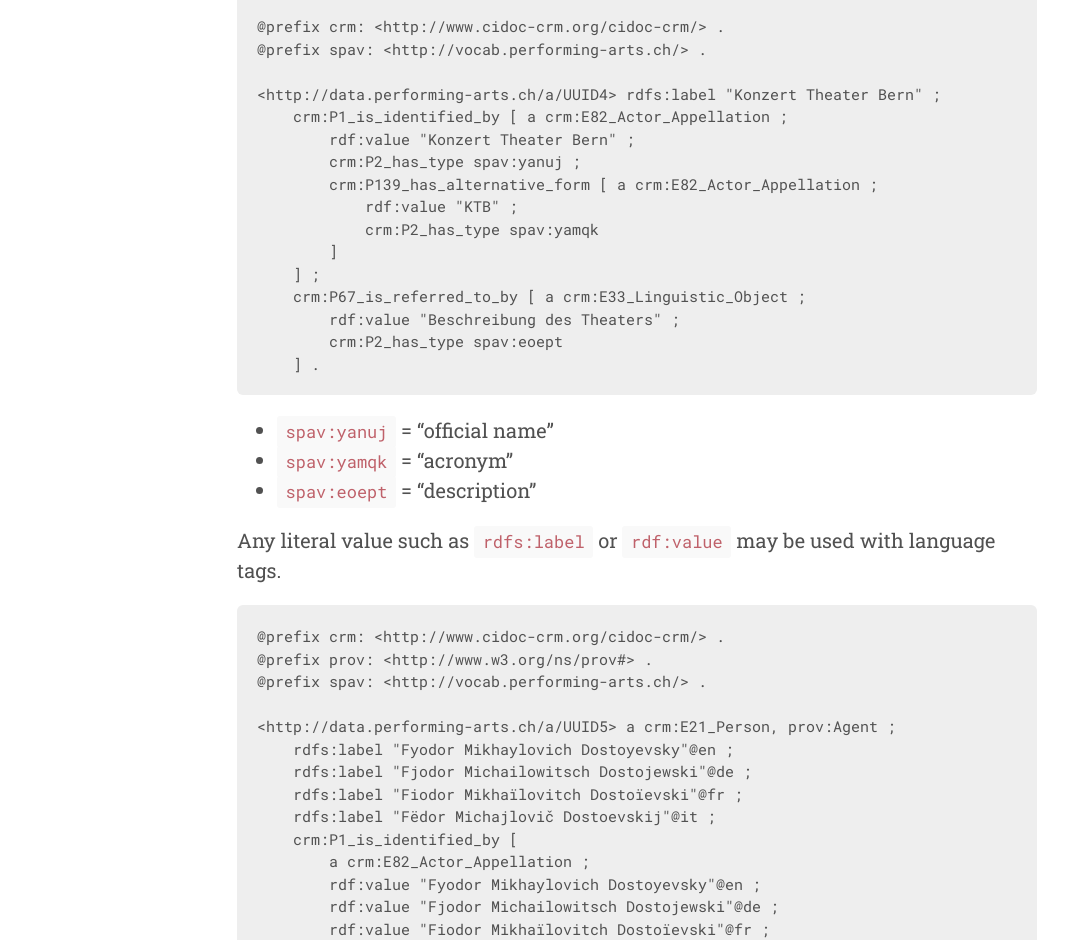
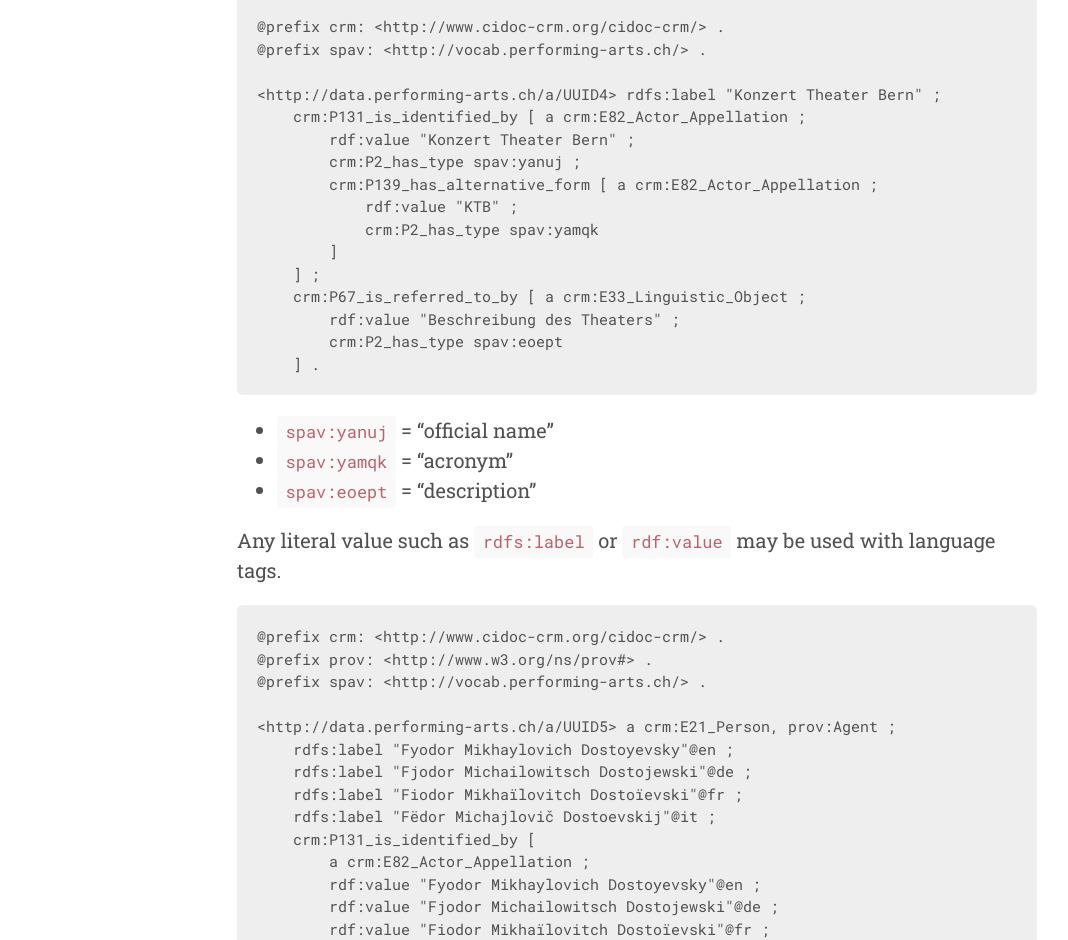
Before and after one commit to sapa/spa-specifications, a Jekyll site: the page built from identities.md, in a window 1280 px wide and 1400 px high, scrolled down 1972 px. Shown: the part 315-1255 px from the top of the window, without its empty margins (3-1071 px from the left). Built offline with Jekyll 4.4.1, drawn with Linux system fonts in a browser that asks for light colours; some of the changed text lies outside the part shown.

Commit message:
P1 changed for P131

```diff
--- a/identities.md
+++ b/identities.md
@@ -74,7 +74,7 @@ The CIDOC-CRM has one main class (`E41 Appellation`) and several subclasses in r
 @prefix spav: <http://vocab.performing-arts.ch/> .
 
 <http://data.performing-arts.ch/a/UUID4> rdfs:label "Konzert Theater Bern" ;
-    crm:P1_is_identified_by [ a crm:E82_Actor_Appellation ;
+    crm:P131_is_identified_by [ a crm:E82_Actor_Appellation ;
         rdf:value "Konzert Theater Bern" ;
         crm:P2_has_type spav:yanuj ;
         crm:P139_has_alternative_form [ a crm:E82_Actor_Appellation ;
@@ -106,7 +106,7 @@ Any literal value such as `rdfs:label` or `rdf:value` may be used with language
     rdfs:label "Fjodor Michailowitsch Dostojewski"@de ;
     rdfs:label "Fiodor Mikhaïlovitch Dostoïevski"@fr ;
     rdfs:label "Fëdor Michajlovič Dostoevskij"@it ;
-    crm:P1_is_identified_by [
+    crm:P131_is_identified_by [
         a crm:E82_Actor_Appellation ;
         rdf:value "Fyodor Mikhaylovich Dostoyevsky"@en ;
         rdf:value "Fjodor Michailowitsch Dostojewski"@de ;
```
